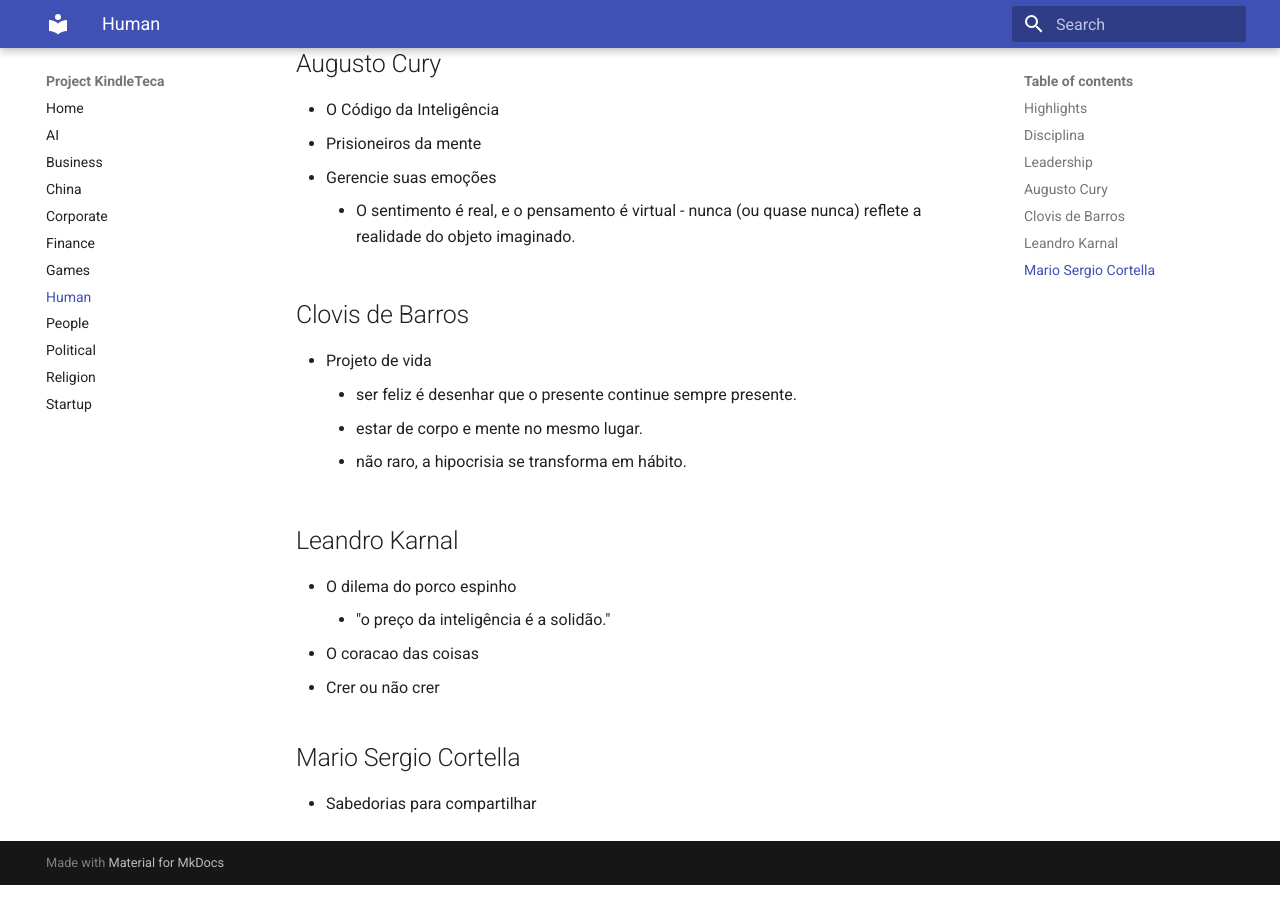
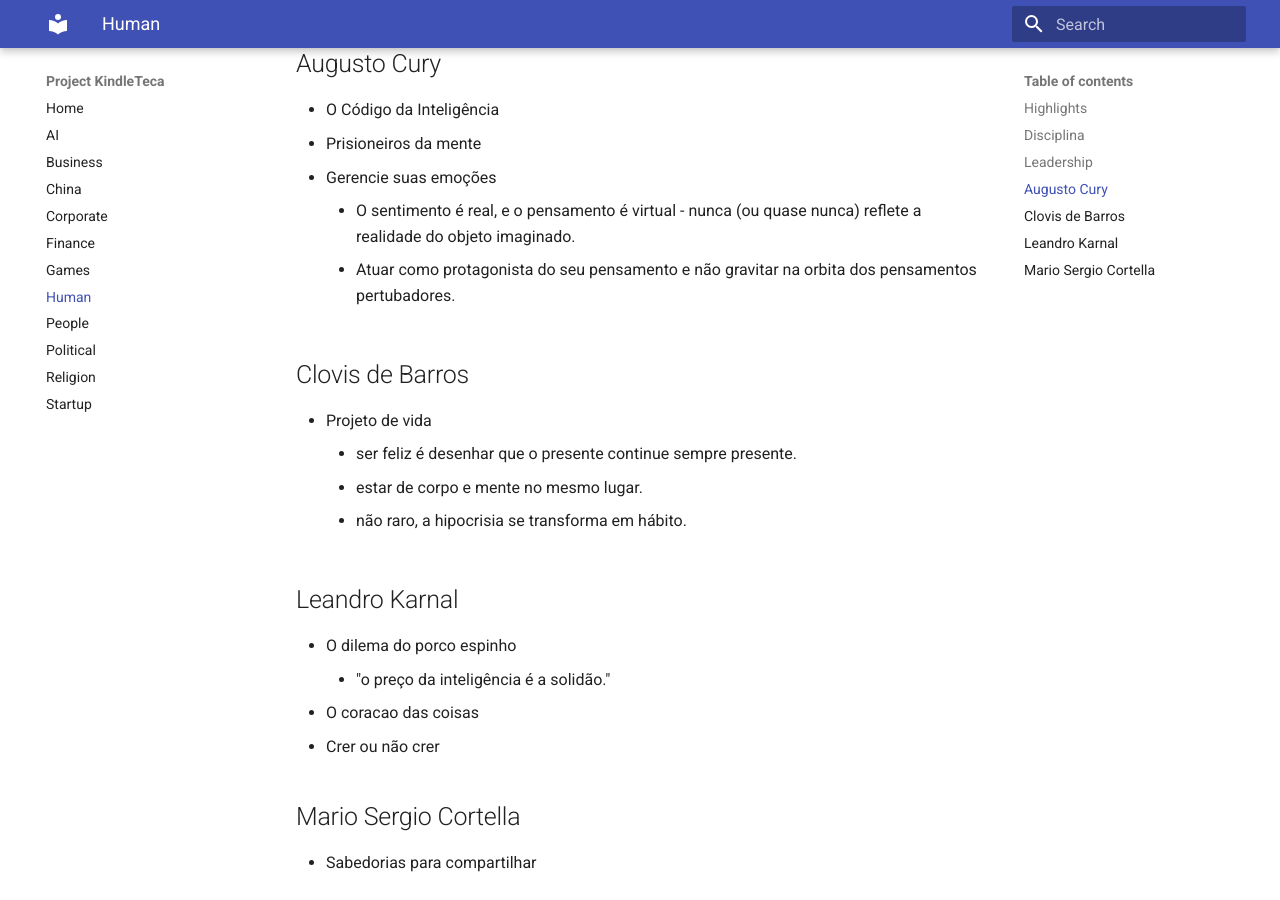
Before and after one commit to renatobrf/kindle-teca, an MkDocs documentation site: the page built from docs/human.md, in a window 1280 px wide and 900 px high, scrolled down 1390 px. Built offline with MkDocs 1.6.1 and Material for MkDocs 9.7.7, drawn with Linux system fonts in a browser that asks for light colours.

Commit message:
Add thought management advice to human.md
Added a new point about managing thoughts in the human.md document.

```diff
--- a/docs/human.md
+++ b/docs/human.md
@@ -36,6 +36,7 @@
 - Prisioneiros da mente
 - Gerencie suas emoções
     - O sentimento é real, e o pensamento é virtual - nunca (ou quase nunca) reflete a realidade do objeto imaginado.
+    - Atuar como protagonista do seu pensamento e não gravitar na orbita dos pensamentos pertubadores.
 
 ## Clovis de Barros
 - Projeto de vida
```
